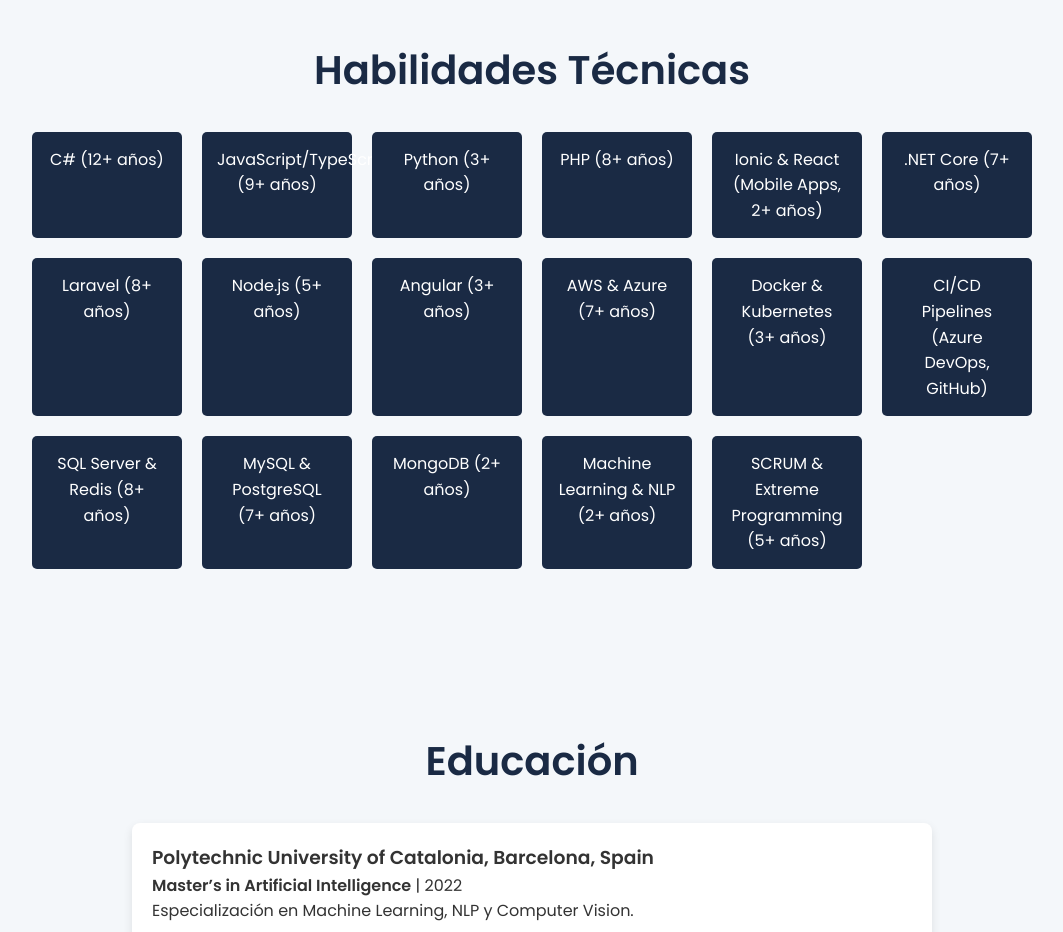
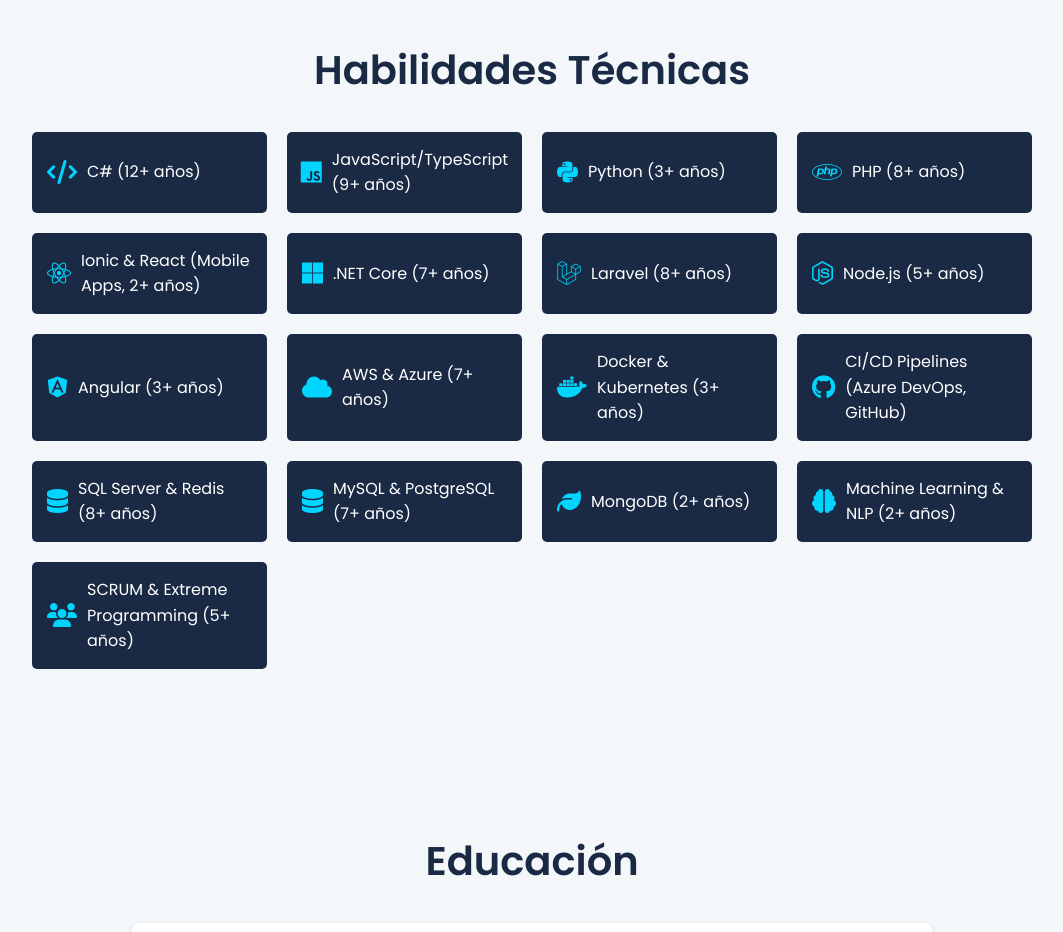
Before and after one commit to alejofdezm/perfil, a plain HTML site: page index.html in a window 1280 px wide. Shown: the part 2700-3632 px from the top of the page, without its empty margins (108-1171 px from the left). Drawn offline with Linux system fonts and the light colour scheme.

Commit message:
Nuevos ajustes a mi sitio de perfil

```diff
--- a/index.html
+++ b/index.html
@@ -100,23 +100,74 @@
     <section id="skills" class="section">
         <h2>Habilidades Técnicas</h2>
         <div class="skills-grid">
-            <div class="skill">C# (12+ años)</div>
-            <div class="skill">JavaScript/TypeScript (9+ años)</div>
-            <div class="skill">Python (3+ años)</div>
-            <div class="skill">PHP (8+ años)</div>
-            <div class="skill">Ionic & React (Mobile Apps, 2+ años)</div>
-            <div class="skill">.NET Core (7+ años)</div>
-            <div class="skill">Laravel (8+ años)</div>
-            <div class="skill">Node.js (5+ años)</div>
-            <div class="skill">Angular (3+ años)</div>
-            <div class="skill">AWS & Azure (7+ años)</div>
-            <div class="skill">Docker & Kubernetes (3+ años)</div>
-            <div class="skill">CI/CD Pipelines (Azure DevOps, GitHub)</div>
-            <div class="skill">SQL Server & Redis (8+ años)</div>
-            <div class="skill">MySQL & PostgreSQL (7+ años)</div>
-            <div class="skill">MongoDB (2+ años)</div>
-            <div class="skill">Machine Learning & NLP (2+ años)</div>
-            <div class="skill">SCRUM & Extreme Programming (5+ años)</div>
+            <div class="skill">
+                <i class="fas fa-code skill-icon"></i>
+                <span>C# (12+ años)</span>
+            </div>
+            <div class="skill">
+                <i class="fab fa-js skill-icon"></i>
+                <span>JavaScript/TypeScript (9+ años)</span>
+            </div>
+            <div class="skill">
+                <i class="fab fa-python skill-icon"></i>
+                <span>Python (3+ años)</span>
+            </div>
+            <div class="skill">
+                <i class="fab fa-php skill-icon"></i>
+                <span>PHP (8+ años)</span>
+            </div>
+            <div class="skill">
+                <i class="fab fa-react skill-icon"></i>
+                <span>Ionic & React (Mobile Apps, 2+ años)</span>
+            </div>
+            <div class="skill">
+                <i class="fab fa-microsoft skill-icon"></i>
+                <span>.NET Core (7+ años)</span>
+            </div>
+            <div class="skill">
+                <i class="fab fa-laravel skill-icon"></i>
+                <span>Laravel (8+ años)</span>
+            </div>
+            <div class="skill">
+                <i class="fab fa-node-js skill-icon"></i>
+                <span>Node.js (5+ años)</span>
+            </div>
+            <div class="skill">
+                <i class="fab fa-angular skill-icon"></i>
+                <span>Angular (3+ años)</span>
+            </div>
+            <div class="skill">
+                <i class="fas fa-cloud skill-icon"></i>
+                <span>AWS & Azure (7+ años)</span>
+            </div>
+            <div class="skill">
+                <i class="fab fa-docker skill-icon"></i>
+                <span>Docker & Kubernetes (3+ años)</span>
+            </div>
+            <div class="skill">
+                <i class="fab fa-github skill-icon"></i>
+                <span>CI/CD Pipelines (Azure DevOps, GitHub)</span>
+            </div>
+            <div class="skill">
+                <i class="fas fa-database skill-icon"></i>
+                <span>SQL Server & Redis (8+ años)</span>
+            </div>
+            <div class="skill">
+                <i class="fas fa-database skill-icon"></i>
+                <span>MySQL & PostgreSQL (7+ años)</span>
+            </div>
+            <div class="skill">
+                <i class="fas fa-leaf skill-icon"></i>
+                <span>MongoDB (2+ años)</span>
+            </div>
+            <div class="skill">
+                <i class="fas fa-brain skill-icon"></i>
+                <span>Machine Learning & NLP (2+ años)</span>
+            </div>
+            <div class="skill">
+                <i class="fas fa-users skill-icon"></i>
+                <span>SCRUM & Extreme Programming (5+ años)</span>
+            </div>
         </div>
     </section>
 
--- a/styles.css
+++ b/styles.css
@@ -193,7 +193,7 @@
 /* Skills Grid */
 .skills-grid {
     display: grid;
-    grid-template-columns: repeat(auto-fit, minmax(150px, 1fr));
+    grid-template-columns: repeat(auto-fit, minmax(200px, 1fr));
     gap: 20px;
     max-width: 1000px;
     margin: 0 auto;
@@ -204,13 +204,26 @@
     color: #fff;
     padding: 15px;
     border-radius: 5px;
-    text-align: center;
+    display: flex;
+    align-items: center;
+    justify-content: center;
     font-size: 1rem;
     transition: transform 0.3s;
 }
 
 .skill:hover {
     transform: scale(1.05);
+}
+
+.skill-icon {
+    font-size: 1.5rem;
+    margin-right: 10px;
+    color: #00d4ff;
+}
+
+.skill span {
+    flex: 1;
+    text-align: left;
 }
 
 /* Education */
@@ -403,6 +416,20 @@
         font-size: 1rem;
         padding: 12px 25px;
     }
+
+    .skills-grid {
+        grid-template-columns: repeat(auto-fit, minmax(180px, 1fr));
+    }
+
+    .skill {
+        font-size: 0.9rem;
+        padding: 10px;
+    }
+
+    .skill-icon {
+        font-size: 1.2rem;
+        margin-right: 8px;
+    }
 }
 
 @keyframes fadeIn {
```
